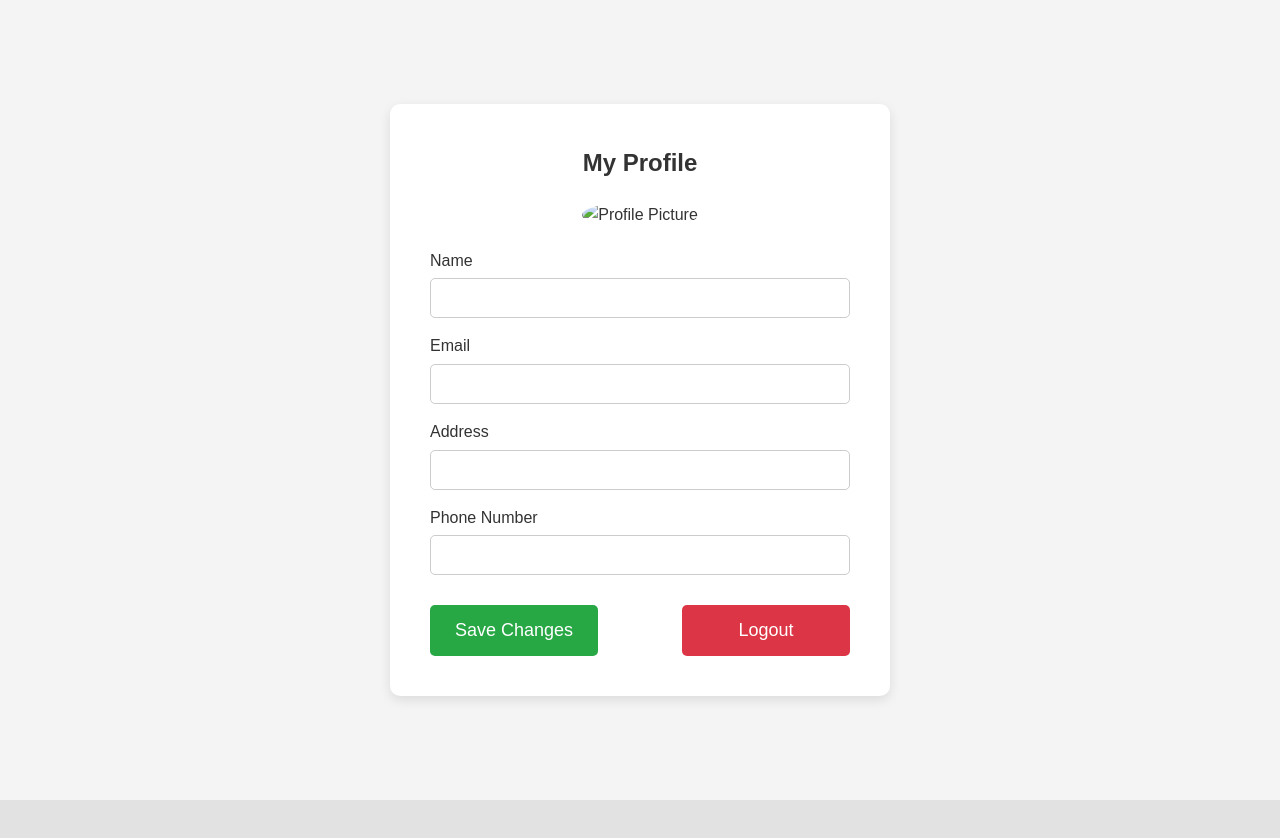
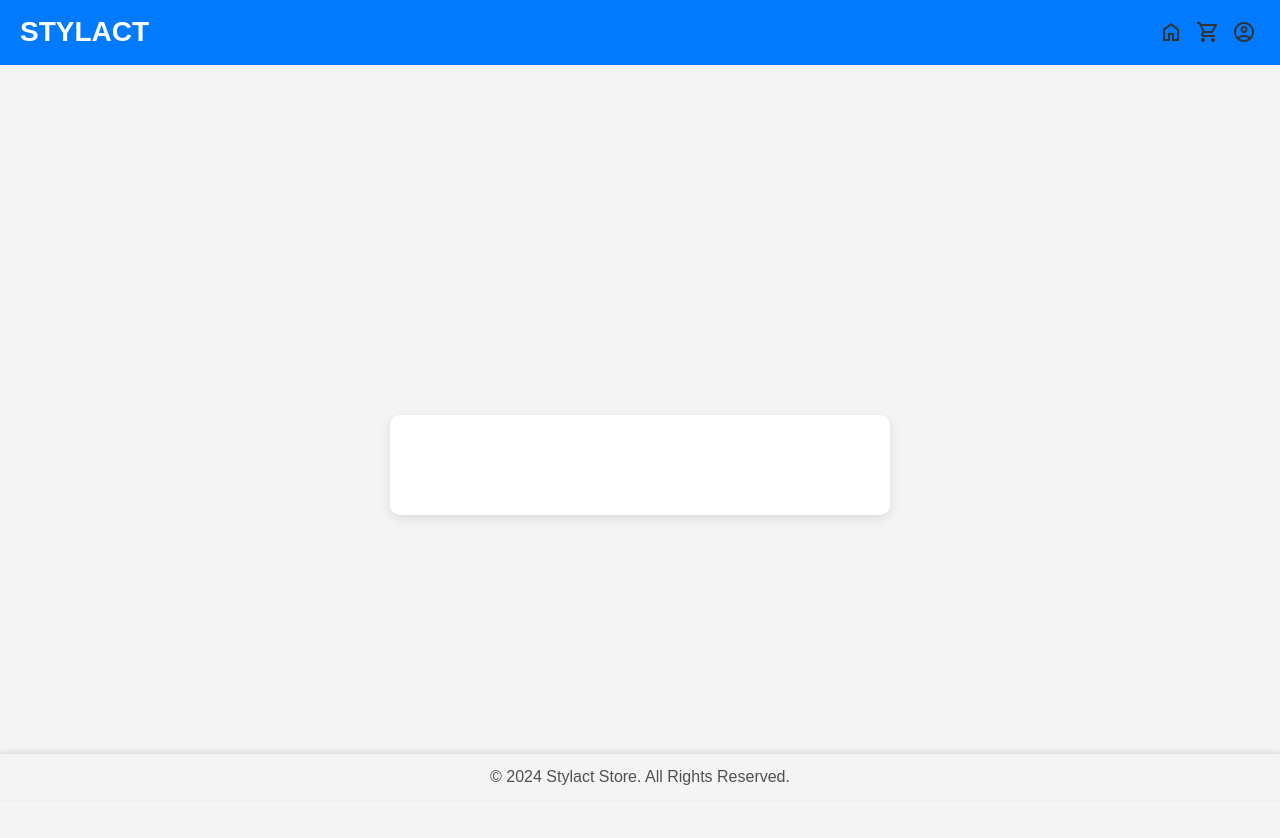
Before and after one commit to EduardoGDGV/Online-Store-Project, a plain HTML site: page profile_page.html in a window 1280 px wide. Before the commit the page ends 800 px from the top, so only its background shows below. Drawn offline with nearby package versions, Linux system fonts and the light colour scheme; sample sign-in values are in the browser's storage.

Commit message:
Add files via upload

```diff
--- a/profile_page.html
+++ b/profile_page.html
@@ -9,46 +9,34 @@
     <link rel="stylesheet" href="styles/general_style.css">
 </head>
 <body>
+    <!-- Header section containing the logo and navigation menu -->
+    <header>
+        <div class="logo">
+            <a href="landing_page.html">
+                <h1>STYLACT</h1>
+            </a>
+        </div>
+        <nav>
+            <ul>
+                <li><a href="main_page.html"><span class="material-symbols-outlined" id="material4">home</span></a></li>
+                <li><a href="cart_page.html"><span class="material-symbols-outlined" id="material2">shopping_cart</span></a></li>
+                <li><a href="profile_page.html"><span class="material-symbols-outlined" id="material3">account_circle</span></a></li>
+            </ul>
+        </nav>
+    </header>
+
     <!-- Profile Section -->
     <div class="profile-section">
         <div class="profile-box">
-            <h2>My Profile</h2>
-
-            <!-- Profile Photo Section -->
-            <div class="profile-photo">
-                <img id="profile-pic" src="default-avatar.png" alt="Profile Picture">
-                <a href=""><input type="file" id="upload-photo" accept="image/*"></a>
-            </div>
-
-            <!-- Form to Edit User Information -->
-            <form id="profile-form">
-                <div class="form-group">
-                    <label for="name">Name</label>
-                    <input type="text" id="name" value="">
-                </div>
-
-                <div class="form-group">
-                    <label for="email">Email</label>
-                    <input type="email" id="email" value="">
-                </div>
-
-                <div class="form-group">
-                    <label for="address">Address</label>
-                    <input type="text" id="address" value="">
-                </div>
-
-                <div class="form-group">
-                    <label for="number">Phone Number</label>
-                    <input type="text" id="number" value="">
-                </div>
-            </form>
             <div class="button-group">
-                <button type="submit" class="save-btn">Save Changes</button>
-                <button id="logout" class="logout">Logout</button>
             </div>
         </div>
     </div>
 
+    <footer>
+        <p>&copy; 2024 Stylact Store. All Rights Reserved.</p>
+    </footer>
+
     <script src="scripts/profile_script.js"></script>
 </body>
 </html>
```
Also changed, not shown: cart_page.html (+1 -1 lines).
